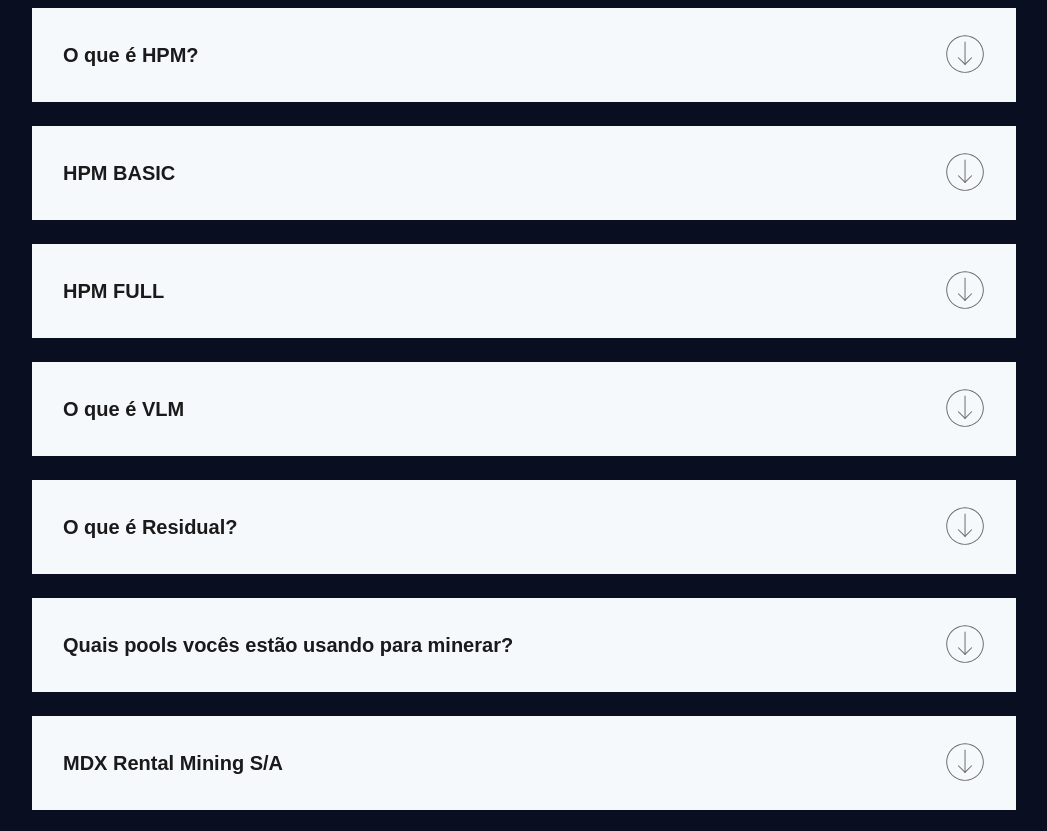
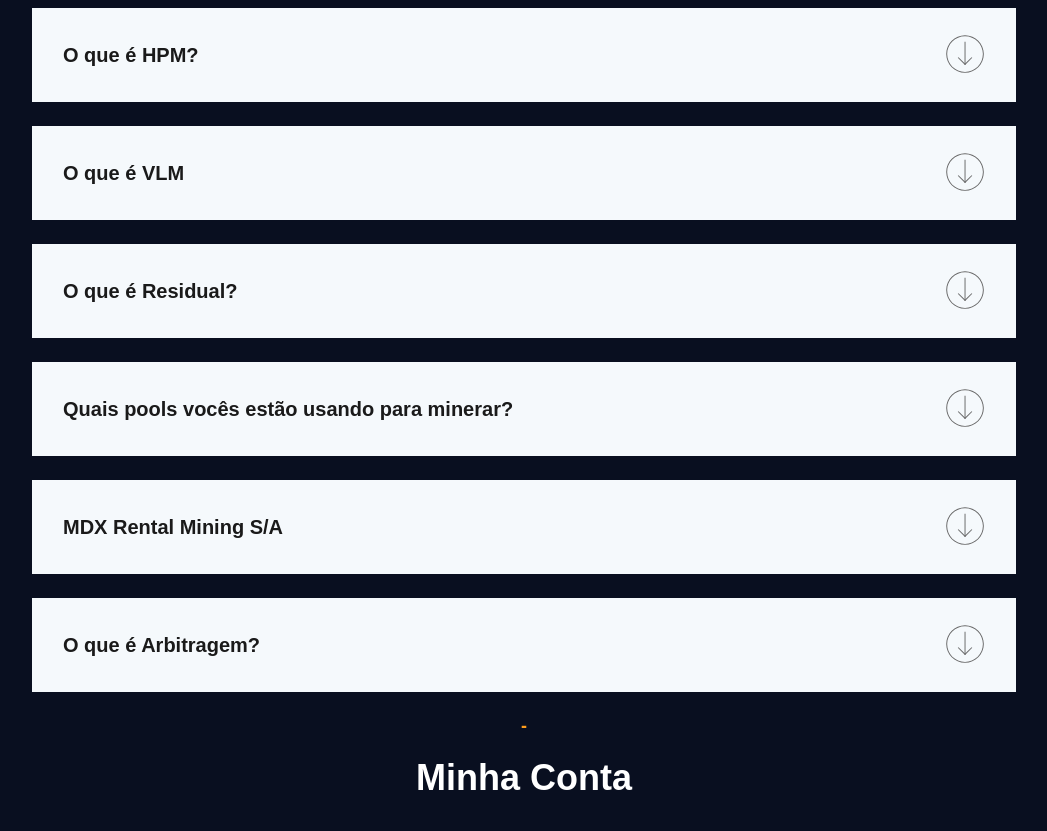
Before and after one commit to Libertygeneration/site-oficial, a plain HTML site: page faq/index.html in a window 1280 px wide. Shown: the part 4160-4991 px from the top of the page, without its empty margins (116-1163 px from the left). Drawn offline with nearby package versions, Linux system fonts and the light colour scheme; a web font is replaced by a local one.

Commit message:
Tirei HPM FULL e BASIC

```diff
--- a/faq/index.html
+++ b/faq/index.html
@@ -583,7 +583,7 @@
 							</div>
 						</div>
 					</div>
-					<div class="accordion-content animated bounceInUp delay-1000">
+					<!-- <div class="accordion-content animated bounceInUp delay-1000">
 						<div class="accordion-header" id="heading22">
 							<button class="btn btn-link collapsed" data-toggle="collapse" data-target="#collapse22" aria-expanded="false" aria-controls="collapse22">HPM BASIC<svg version="1.1" id="Layer_13" xmlns="http://www.w3.org/2000/svg" xmlns:xlink="http://www.w3.org/1999/xlink" x="0px" y="0px" viewBox="0 0 100 100" style="enable-background:new 0 0 100 100;" xml:space="preserve"><style type="text/css">.st0{fill:transparent;}</style><g><circle class="st0" cx="49" cy="49" r="39"/><path d="M49,11c21,0,38,17,38,38S70,87,49,87S11,70,11,49S28,11,49,11 M49,9C26.9,9,9,26.9,9,49s17.9,40,40,40s40-17.9,40-40S71.1,9,49,9L49,9z"/></g><g><rect x="48.5" y="23.5" class="st0" width="1" height="47"/><path d="M49,24v46V24 M50,23h-2v48h2V23L50,23z"/></g><g><rect x="41.5" y="53.7" transform="matrix(0.7071 -0.7071 0.7071 0.7071 -32.9533 48.4436)" class="st0" width="1" height="20.7"/><polygon points="35.1,55.6 33.6,57.1 48.9,72.4 50.4,70.9 35.1,55.6 "/></g><g><rect x="45.7" y="63.5" transform="matrix(0.7071 -0.7071 0.7071 0.7071 -28.8528 58.3431)" class="st0" width="20.7" height="1"/><polygon points="62.9,55.6 47.6,70.9 49.1,72.4 64.4,57.1 62.9,55.6 "/></g></svg></button>
 						</div>
@@ -595,8 +595,8 @@
 									modalidade, o saque é livre em qualquer dia útil a partir de M$ 90,00.</p>
 							</div>
 						</div>
-					</div>
-					<div class="accordion-content animated bounceInUp delay-1000">
+					</div> -->
+					<!-- <div class="accordion-content animated bounceInUp delay-1000">
 						<div class="accordion-header" id="heading23">
 							<button class="btn btn-link collapsed" data-toggle="collapse" data-target="#collapse23" aria-expanded="false" aria-controls="collapse23">HPM FULL<svg version="1.1" id="Layer_13" xmlns="http://www.w3.org/2000/svg" xmlns:xlink="http://www.w3.org/1999/xlink" x="0px" y="0px" viewBox="0 0 100 100" style="enable-background:new 0 0 100 100;" xml:space="preserve"><style type="text/css">.st0{fill:transparent;}</style><g><circle class="st0" cx="49" cy="49" r="39"/><path d="M49,11c21,0,38,17,38,38S70,87,49,87S11,70,11,49S28,11,49,11 M49,9C26.9,9,9,26.9,9,49s17.9,40,40,40s40-17.9,40-40S71.1,9,49,9L49,9z"/></g><g><rect x="48.5" y="23.5" class="st0" width="1" height="47"/><path d="M49,24v46V24 M50,23h-2v48h2V23L50,23z"/></g><g><rect x="41.5" y="53.7" transform="matrix(0.7071 -0.7071 0.7071 0.7071 -32.9533 48.4436)" class="st0" width="1" height="20.7"/><polygon points="35.1,55.6 33.6,57.1 48.9,72.4 50.4,70.9 35.1,55.6 "/></g><g><rect x="45.7" y="63.5" transform="matrix(0.7071 -0.7071 0.7071 0.7071 -28.8528 58.3431)" class="st0" width="20.7" height="1"/><polygon points="62.9,55.6 47.6,70.9 49.1,72.4 64.4,57.1 62.9,55.6 "/></g></svg></button>
 						</div>
@@ -617,7 +617,7 @@
 
 							</div>
 						</div>
-					</div>
+					</div> -->
 
 
 					<div class="accordion-content animated bounceInUp delay-1000">
```
Also changed, not shown: index.html (+1 -1 lines).
